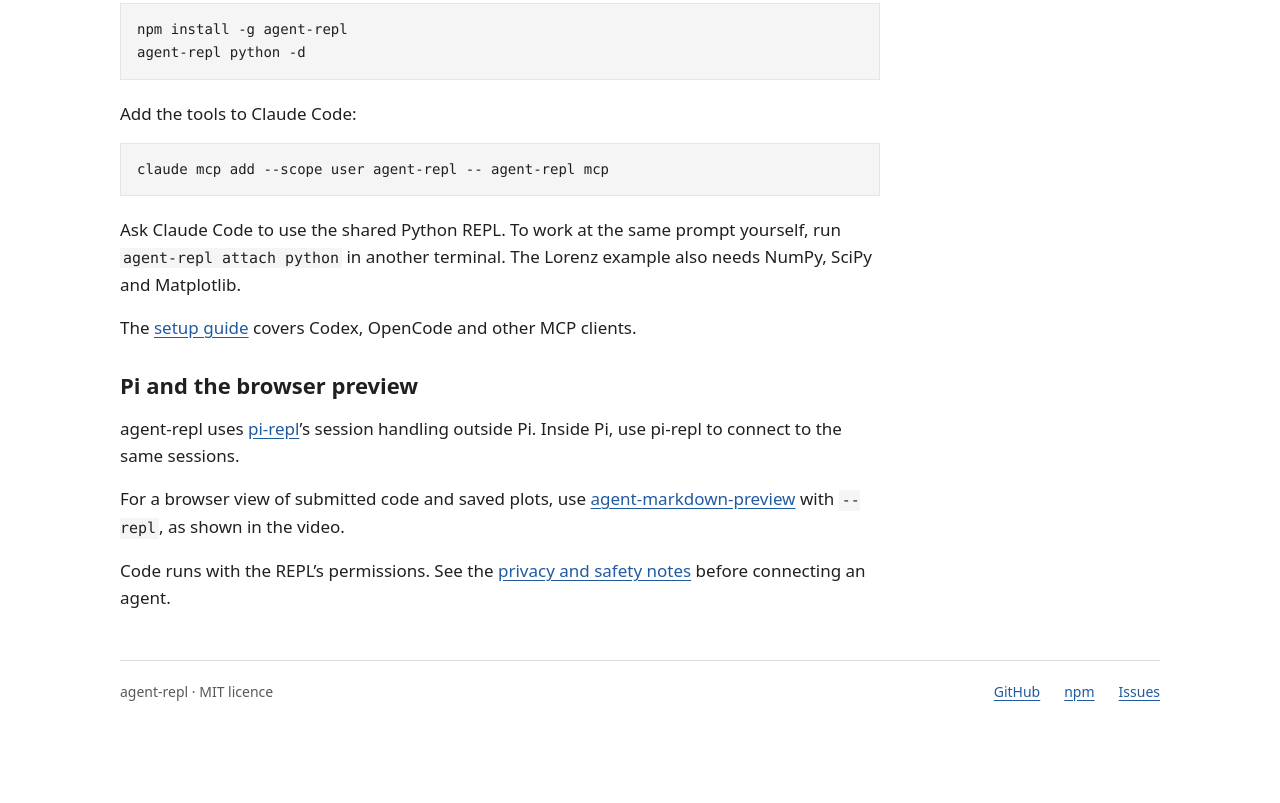
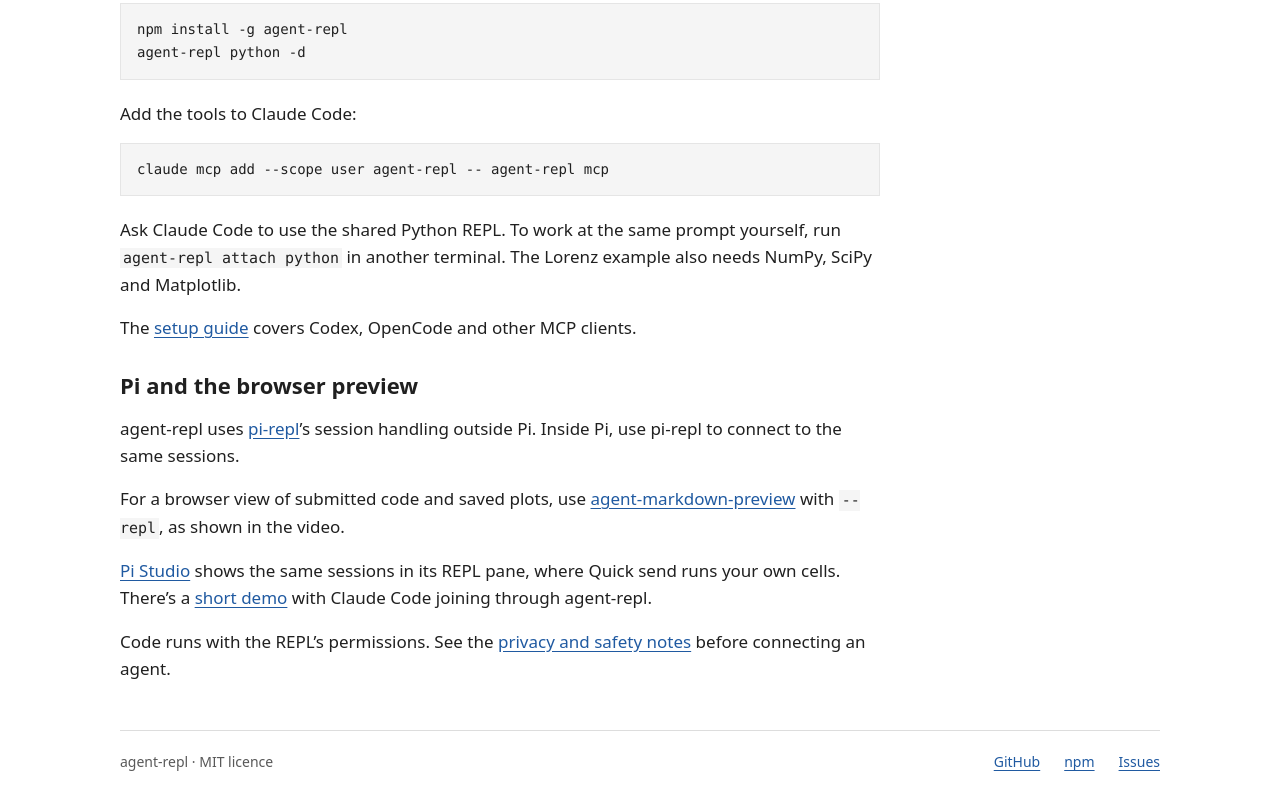
Before and after one commit to omaclaren/agent-repl, a website: page docs/index.html in a window 1280 px wide. Shown: the part 2202-3005 px from the top of the page. Before the commit the page ends 2935 px from the top, so only its background shows below. Drawn offline with Linux system fonts and the light colour scheme.

Commit message:
Link the Pi Studio demo, and point the README at pi-repl's docs
The landing page's Pi section links Pi Studio's REPL pane and its short demo with Claude Code. The README's links to pi-repl's command details and LFortran notes go to its new docs pages.

```diff
--- a/docs/index.html
+++ b/docs/index.html
@@ -97,6 +97,7 @@
         <h2>Pi and the browser preview</h2>
         <p>agent-repl uses <a href="https://github.com/omaclaren/pi-repl">pi-repl</a>’s session handling outside Pi. Inside Pi, use pi-repl to connect to the same sessions.</p>
         <p>For a browser view of submitted code and saved plots, use <a href="https://omaclaren.github.io/agent-markdown-preview/">agent-markdown-preview</a> with <code>--repl</code>, as shown in the video.</p>
+        <p><a href="https://github.com/omaclaren/pi-studio#repl">Pi Studio</a> shows the same sessions in its REPL pane, where Quick send runs your own cells. There’s a <a href="https://github.com/omaclaren/pi-studio/releases/download/demo-repl/pi-studio-repl-demo.mp4">short demo</a> with Claude Code joining through agent-repl.</p>
         <p>Code runs with the REPL’s permissions. See the <a href="https://github.com/omaclaren/agent-repl#privacy-and-safety">privacy and safety notes</a> before connecting an agent.</p>
       </section>
     </main>
```
Also changed, not shown: README.md.
